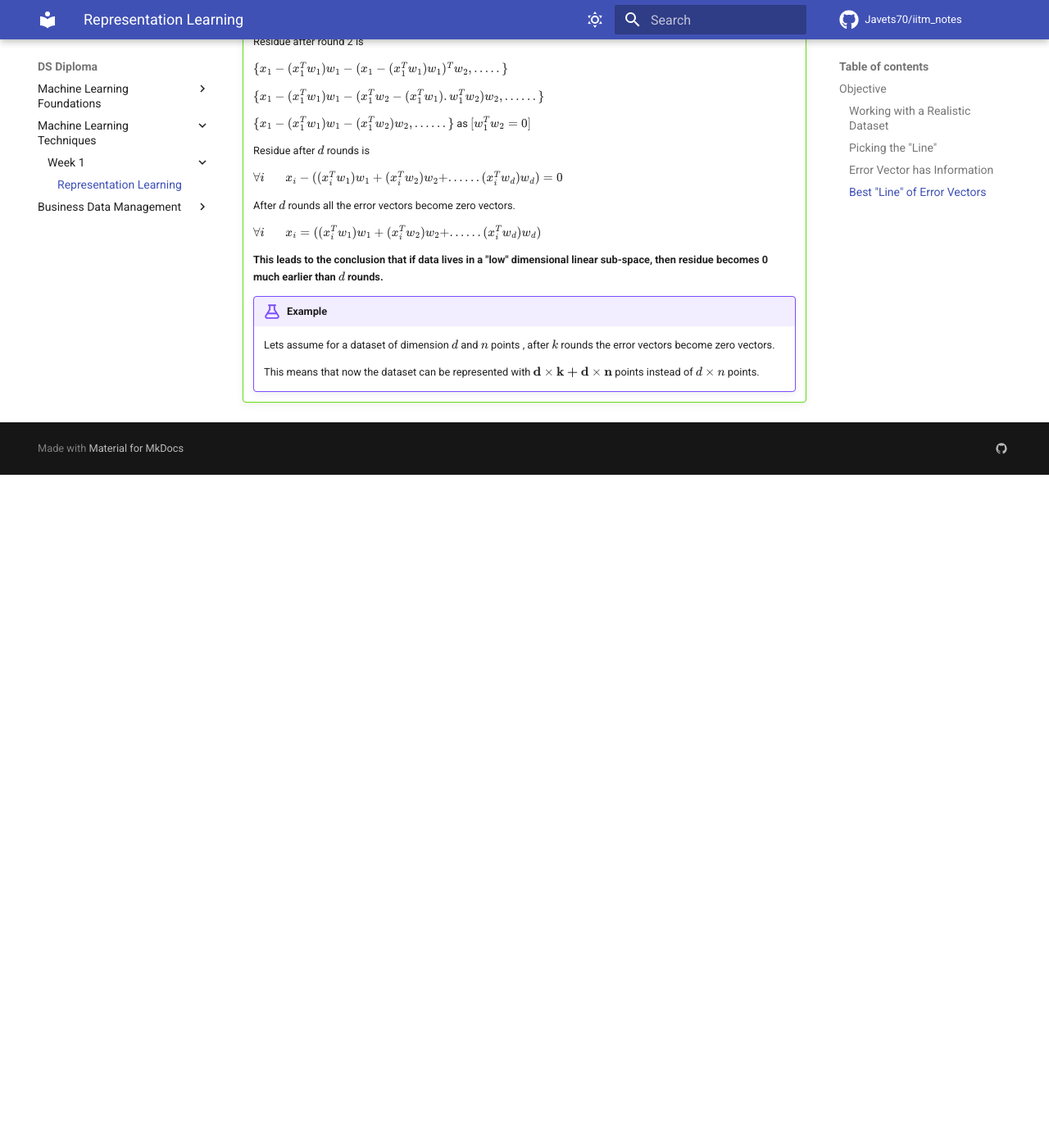
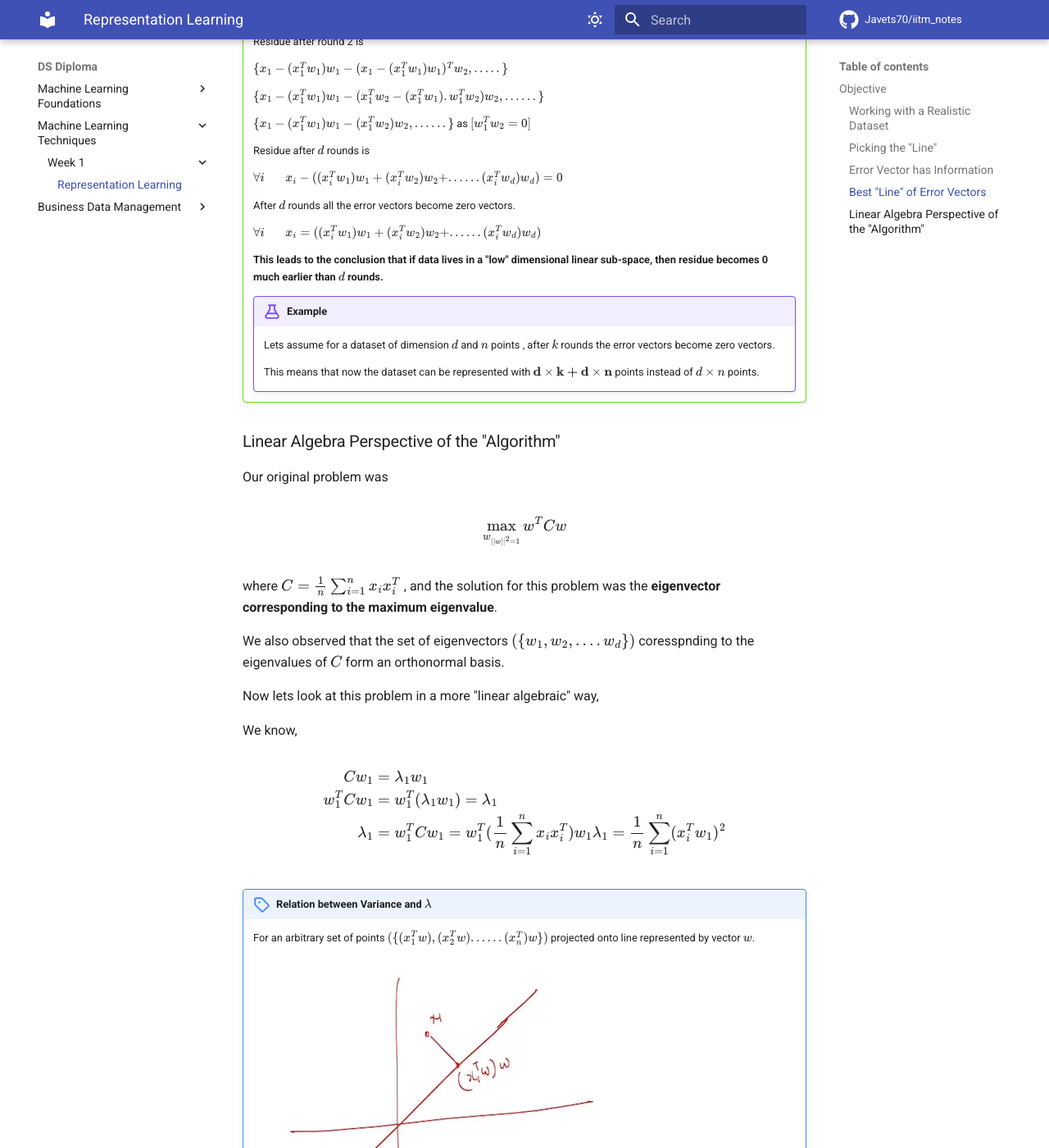
Before and after one commit to Javets70/iitm_notes, an MkDocs documentation site: the page built from docs/MLT/WEEK 1/Representation Learning.md, in a window 1280 px wide and 1400 px high, scrolled down 5167 px. Shown: the whole window at 82% size. Built offline with MkDocs 1.6.1 and Material for MkDocs 9.7.7, drawn with Linux system fonts in a browser that asks for light colours; comment, search, counter and statistics services are not loaded; before the commit the page ends 5746 px from its top, so only the background shows below that; some of the changed text lies outside the part shown.

Commit message:
MLT w1 complete notes

```diff
--- a/docs/MLT/WEEK 1/Representation Learning.md
+++ b/docs/MLT/WEEK 1/Representation Learning.md
@@ -234,3 +234,46 @@ Hence , we get a set of Orthonormal Vectors.
 
         This means that now the dataset can be represented with $\mathbf{d \times k + d \times n}$
         points instead of $d \times n$ points.
+
+### Linear Algebra Perspective of the "Algorithm"
+Our original problem was
+
+$$ \max_{w_{||w||^2 = 1}} w^TCw $$
+
+where $C = \frac{1}{n}\sum_{i=1}^{n}x_ix_i^T$ , and the solution for this problem
+was the **eigenvector corresponding to the maximum eigenvalue**.
+
+We also observed that the set of eigenvectors $(\{w_1 , w_2 , .... w_d\})$ coresspnding to the eigenvalues of $C$
+form an orthonormal basis.
+
+Now lets look at this problem in a more "linear algebraic" way,
+
+We know,
+
+$$\begin{equation*}
+\begin{split}
+Cw_1 &= \lambda_1 w_1 \\
+w_1^TCw_1 &= w_1^T(\lambda_1w_1) = \lambda_1 \\
+\lambda_1 &= w_1^TCw_1 = w_1^T(\frac{1}{n}\sum_{i=1}^{n}x_ix_i^T)w_1
+\lambda_1 &= \frac{1}{n}\sum_{i=1}^{n}(x_i^Tw_1)^2
+\end{split}
+\end{equation*}$$
+
+!!! note "Relation between Variance and $\mathbf{\lambda}$"
+    For an arbitrary set of points $(\{(x_1^Tw) , (x_2^Tw) ...... (x_n^T)w   \})$
+    projected onto line represented by vector $w$.
+
+    ![](img/variance_is_lambda.png)
+
+    The average $\mu$ of the projected points will be $\frac{1}{n}\sum_{i=1}^{n}(x_i^Tw)$.
+    If the data is centered then,
+
+    $$\frac{1}{n}\sum_{i=1}^{n}(x_i^Tw) = (\frac{1}{n}\sum_{i=1}^{n}x_i)w = 0w = 0$$
+
+    This implies that average for a centered dataset is $\mu = 0$.
+
+    The variance of this same dataset will be ,
+
+    $$\frac{1}{n}\sum_{i=1}{n}(x_i^Tw - \mu)^2 = \frac{1}{n}\sum_{i=1}^{n}(x_i^Tw)^2$$
+
+    We can see that the variance is same as $\lambda$ required to solve the maximization problem.
```
Also changed, not shown: docs/MLT/WEEK 1/img/variance_is_lambda.png (added).
